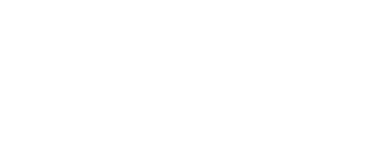
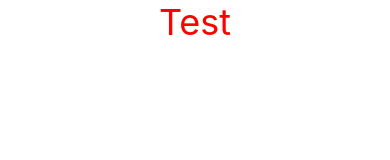
Before and after one commit to amwebexpert/poc-react-native-keychain, a React Native app: screen / in a window 390 px wide. Shown: the top 160 px of the page. Built offline with nearby package versions, Linux system fonts and the light colour scheme.

Commit message:
feat: simplified layout

```diff
--- a/App.tsx
+++ b/App.tsx
@@ -5,7 +5,7 @@
   return (
     <SafeAreaView style={styles.container}>
       <ScrollView contentInsetAdjustmentBehavior="automatic">
-        <Text style={{color: 'white', fontSize: 48}}>Test</Text>
+        <Text style={styles.title}>Test</Text>
       </ScrollView>
     </SafeAreaView>
   );
@@ -17,6 +17,10 @@
     justifyContent: 'center',
     alignItems: 'center',
   },
+  title: {
+    color: 'red',
+    fontSize: 36,
+  },
 });
 
 export default App;
--- a/package.json
+++ b/package.json
@@ -11,7 +11,8 @@
   },
   "dependencies": {
     "react": "17.0.1",
-    "react-native": "0.64.1"
+    "react-native": "0.64.1",
+    "react-native-keychain": "^7.0.0"
   },
   "devDependencies": {
     "@babel/core": "^7.12.9",
```
Also changed, not shown: 2 other files (tests, documents, lock files or other folders).
